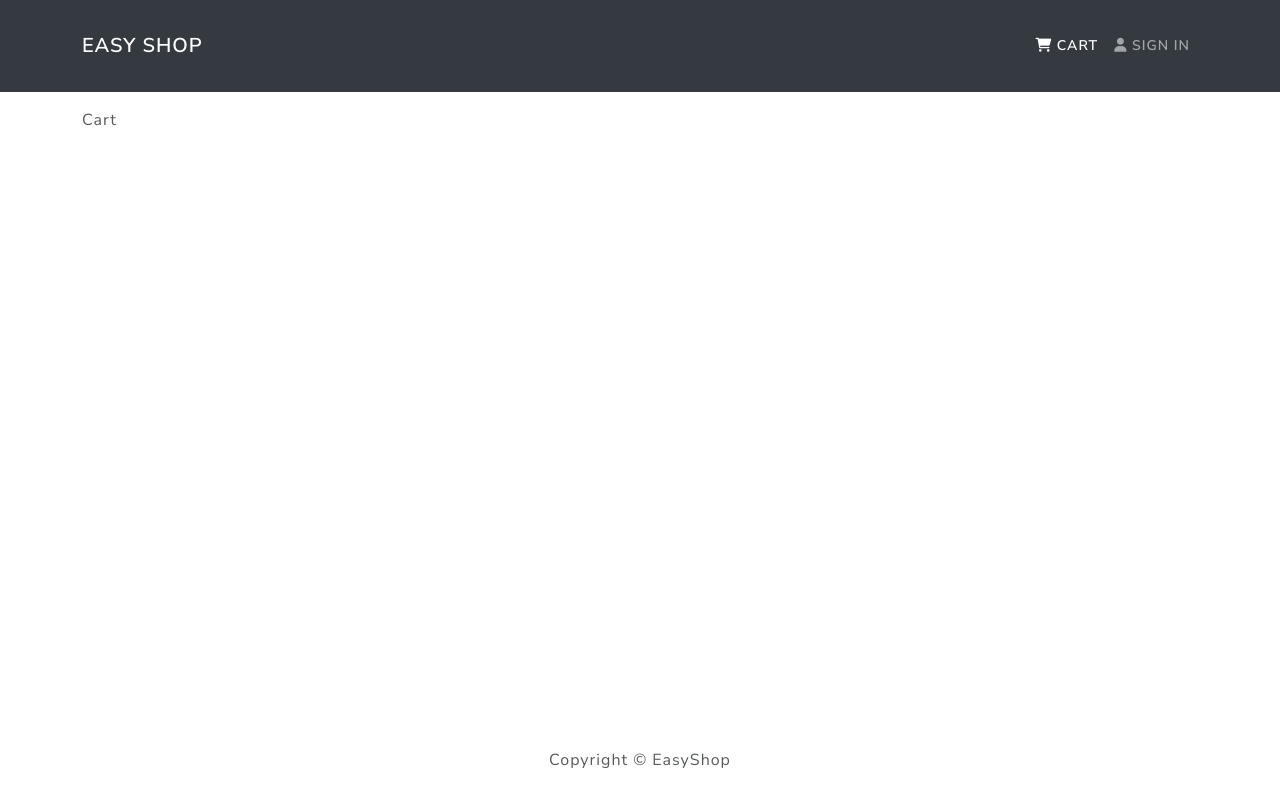
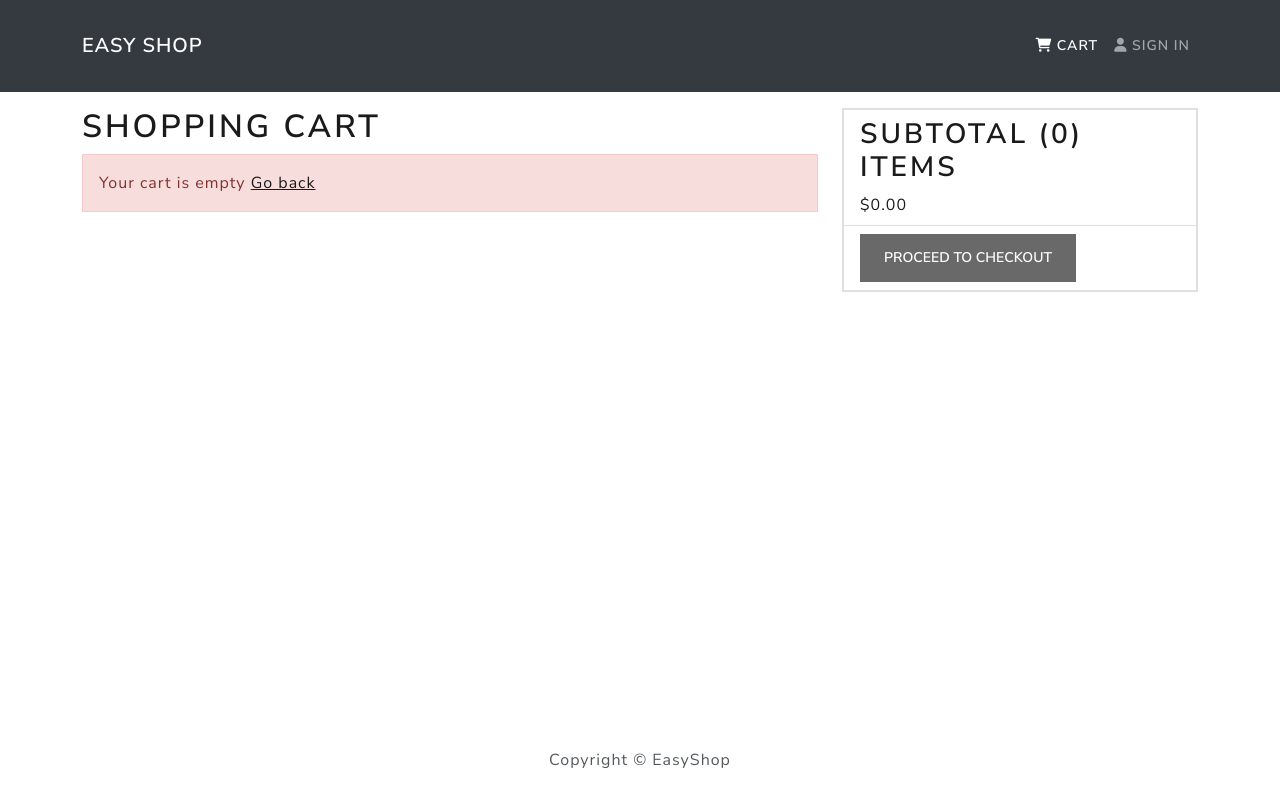
Before and after one commit to kaurman23/EasyShop, a React (Create React App) app in the folder frontend/: page /cart/1 in a window 1280 px wide. Built offline with nearby package versions, Linux system fonts and the light colour scheme.

Commit message:
Created cart page and made add to cart functional

```diff
--- /dev/null
+++ b/frontend/src/Cart/pages/Cart.css
@@ -0,0 +1,9 @@
+h1 {
+    font-size: 1.8rem;
+    padding: 1rem 0
+}
+
+h1 {
+    font-size: 1.4rem;
+    padding: 0.5rem 0
+}
--- a/frontend/src/Cart/pages/Cart.js
+++ b/frontend/src/Cart/pages/Cart.js
@@ -1,7 +1,96 @@
-import React from 'react';
+import React from 'react'
+import { Link } from 'react-router-dom'
+import { useDispatch, useSelector } from 'react-redux'
+import { addItemToCart } from '../../redux/actions/cartActions'
 
-const Cart = () => {
-  return <div>Cart</div>;
-};
+import { Row, Col, ListGroup, Image, Form, Button, Card } from 'react-bootstrap'
+import Message from '../../shared/components/Message'
 
-export default Cart;
+const Cart = (props) => {
+  const dispatch = useDispatch()
+
+  const cart = useSelector((state) => state.cart)
+  const { cartItems } = cart
+
+  const removeItemFromCardHandler = (id) => {
+    console.log('Remove...')
+  }
+
+  const checkoutHandler = () => {
+      console.log("checking out")
+  }
+
+  return (
+    <Row>
+      <Col md={8}>
+        <h1>Shopping Cart</h1>
+        {cartItems.length === 0 ? (
+          <Message variant='danger'>
+            Your cart is empty <Link to='/'>Go back</Link>
+          </Message>
+        ) : (
+          <ListGroup variant='flush'>
+            {cartItems.map((item) => (
+              <ListGroup.Item key={item.product}>
+                <Row>
+                  <Col md={2}>
+                    <Image src={item.image} alt={item.name} fluid rounded />
+                  </Col>
+                  <Col md={3}>
+                    <Link to={`product/${item.product}`}>{item.name}</Link>
+                  </Col>
+                  <Col>${item.price}</Col>
+                  <Col md={2}>
+                    <Form.Control
+                      className='form-select'
+                      as='select'
+                      value={item.qty}
+                      onChange={(e) =>
+                        dispatch(addItemToCart(item.product, e.target.value))
+                      }
+                    >
+                      {[...Array(item.countInStock).keys()].map((x) => (
+                        <option key={x + 1} value={x + 1}>
+                          {x + 1}
+                        </option>
+                      ))}
+                    </Form.Control>
+                  </Col>
+                  <Col md={2}>
+                    <Button
+                      type='button'
+                      variant='light'
+                      onClick={() => removeItemFromCardHandler(item.product)}
+                    >
+                      <i className='fas fa-trash'></i>
+                    </Button>
+                  </Col>
+                </Row>
+              </ListGroup.Item>
+            ))}
+          </ListGroup>
+        )}
+      </Col>
+      <Col md={4}>
+        <Card>
+          <ListGroup varient='flush'>
+            <ListGroup.Item>
+              <h2>
+                Subtotal ({cartItems.reduce((acc, item) => acc + item.qty, 0)})
+                items
+              </h2>
+              ${cartItems.reduce((acc,item) => acc + item.qty * item.price, 0).toFixed(2)}
+            </ListGroup.Item>
+            <ListGroup.Item>
+                <Button type='button' className='btn-block' disabled={cartItems.length === 0} onClick={checkoutHandler}>
+                    Proceed to checkout
+                </Button>
+            </ListGroup.Item>
+          </ListGroup>
+        </Card>
+      </Col>
+    </Row>
+  )
+}
+
+export default Cart
--- a/frontend/src/Products/pages/Product.js
+++ b/frontend/src/Products/pages/Product.js
@@ -2,7 +2,7 @@
 import { Link, useParams } from 'react-router-dom'
 import { Row, Col, Image, ListGroup, Button, Card, Form } from 'react-bootstrap'
 import { useDispatch, useSelector } from 'react-redux'
-import { useNavigate } from 'react-router';
+import { useNavigate } from 'react-router'
 
 import Rating from '../../shared/UI/Rating'
 import Loader from '../../shared/components/Loader'
@@ -11,15 +11,15 @@
   listProductDetails,
   clearProductDetails,
 } from '../../redux/actions/productActions'
+import { addItemToCart } from '../../redux/actions/cartActions'
 
 import './Product.css'
 
 const Product = () => {
   let { id } = useParams()
   const dispatch = useDispatch()
-  const navigate = useNavigate()
 
-  const [qty, setQty] = useState(0)
+  const [qty, setQty] = useState(1)
 
   const productDetails = useSelector((state) => state.productDetails)
   const { product, error, loading } = productDetails
@@ -33,7 +33,8 @@
   }, [id, dispatch])
 
   const addToCartHandler = () => {
-    navigate(`/cart/${id}?qty=${qty}`)
+    console.log(qty)
+    dispatch(addItemToCart(product._id, qty))
   }
 
   return (
@@ -47,10 +48,10 @@
         <Message variant='danger'>{error}</Message>
       ) : (
         <Row>
-          <Col className="product-page-section" md={6}>
+          <Col className='product-page-section' md={6}>
             <Image src={product.image} alt={product.name} fluid />{' '}
           </Col>
-          <Col className="product-page-section" md={3}>
+          <Col className='product-page-section' md={3}>
             <ListGroup variant='flush'>
               <ListGroup.Item>
                 <h3 className='my-3'>{product.name}</h3>
@@ -67,37 +68,44 @@
               </ListGroup.Item>
             </ListGroup>
           </Col>
-          <Col className="product-page-section" md={3}>
+          <Col className='product-page-section' md={3}>
             <Card>
               <ListGroup variant='flush'>
                 <ListGroup.Item>
                   <Row>
-                    <Col className="product-page-section">Price:</Col>
-                    <Col className="product-page-section">${product.price}</Col>
+                    <Col className='product-page-section'>Price:</Col>
+                    <Col className='product-page-section'>${product.price}</Col>
                   </Row>
                 </ListGroup.Item>
                 <ListGroup.Item>
                   <Row>
-                    <Col className="product-page-section">Status:</Col>
-                    <Col className="product-page-section">
+                    <Col className='product-page-section'>Status:</Col>
+                    <Col className='product-page-section'>
                       {product.countInStock ? 'In Stock' : 'Out of stock'}
                     </Col>
                   </Row>
                 </ListGroup.Item>
-                {product.countInStock >0 && <ListGroup.Item>
+                {product.countInStock > 0 && (
+                  <ListGroup.Item>
                     <Row>
-                    <Col className="product-page-section">Qty:</Col>
-                    <Col className="product-page-section">
-                    <Form.Control  className='form-select' as='select' value={qty} onChange={(e) => setQty(e.target.value)}>
-                      {[...Array(product.countInStock).keys()].map((x => (
-                        <option key={x+1} value={x+1}>
-                          {x+1}
+                      <Col className='product-page-section'>Qty:</Col>
+                      <Col className='product-page-section'>
+                        <Form.Control
+                          className='form-select'
+                          as='select'
+                          value={qty}
+                          onChange={(e) => setQty(e.target.value)}
+                        >
+                          {[...Array(product.countInStock).keys()].map((x) => (
+                            <option key={x + 1} value={x + 1}>
+                              {x + 1}
                             </option>
-                      ) ))}
+                          ))}
                         </Form.Control>
                       </Col>
                     </Row>
-                  </ListGroup.Item>}
+                  </ListGroup.Item>
+                )}
                 <ListGroup.Item>
                   <Button
                     onClick={addToCartHandler}
--- a/frontend/src/redux/actions/cartActions.js
+++ b/frontend/src/redux/actions/cartActions.js
@@ -1,20 +1,20 @@
-import {CART_ADD_ITEM} from '../constants/cartConstants'
+import { CART_ADD_ITEM } from '../constants/cartConstants'
 
-import axios from 'axios';
+import axios from 'axios'
 
 export const addItemToCart = (id, qty) => async (dispatch, getState) => {
-    const {data} = await axios.get(`/api/products/${id}`)
+  const { data } = await axios.get(`/api/products/${id}`)
 
   dispatch({
     type: CART_ADD_ITEM,
     payload: {
       product: data._id,
       name: data.name,
-            qty: qty,
+      qty: Number(qty),
       image: data.image,
       price: data.price,
-            countInStock: data.countInStock
-        }
+      countInStock: data.countInStock,
+    },
   })
 
   localStorage.setItem('cartItems', JSON.stringify(getState().cart.cartItems))
```
Lines whose indentation alone changed are shown as unchanged.
